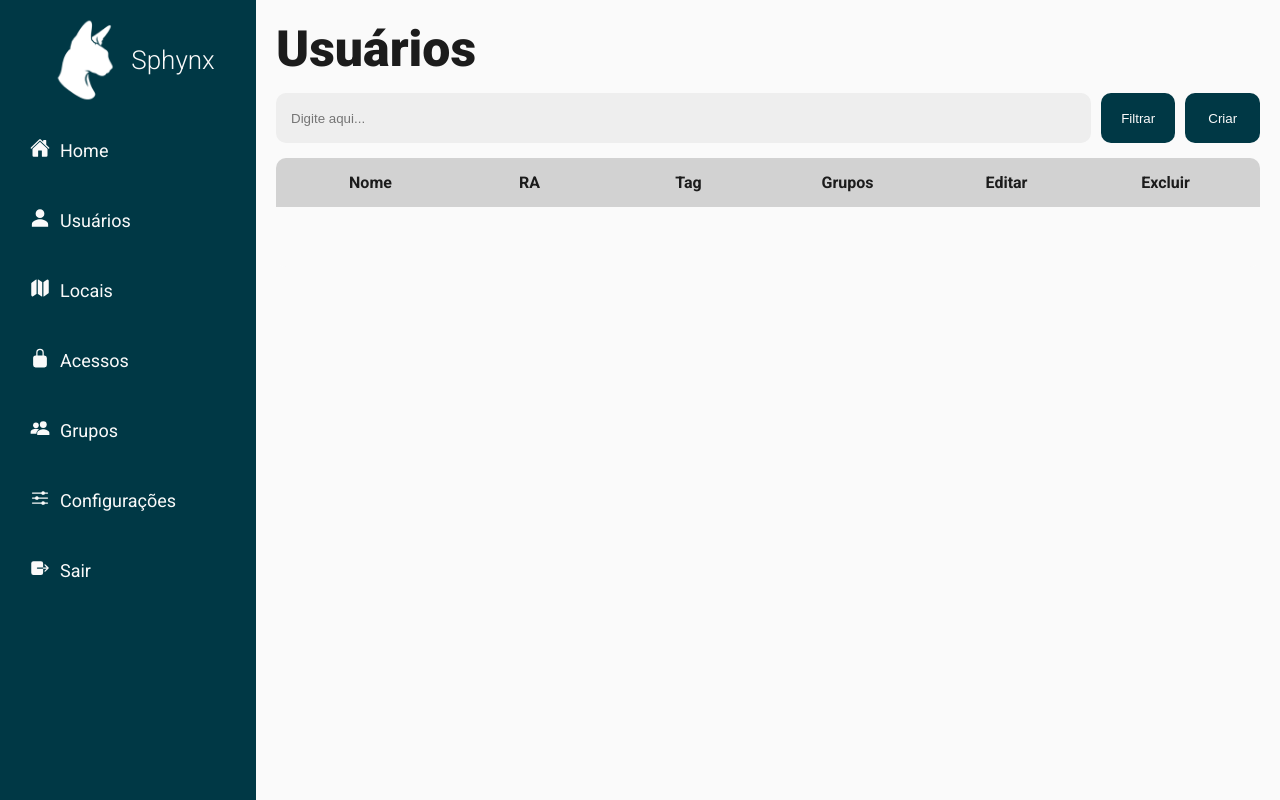
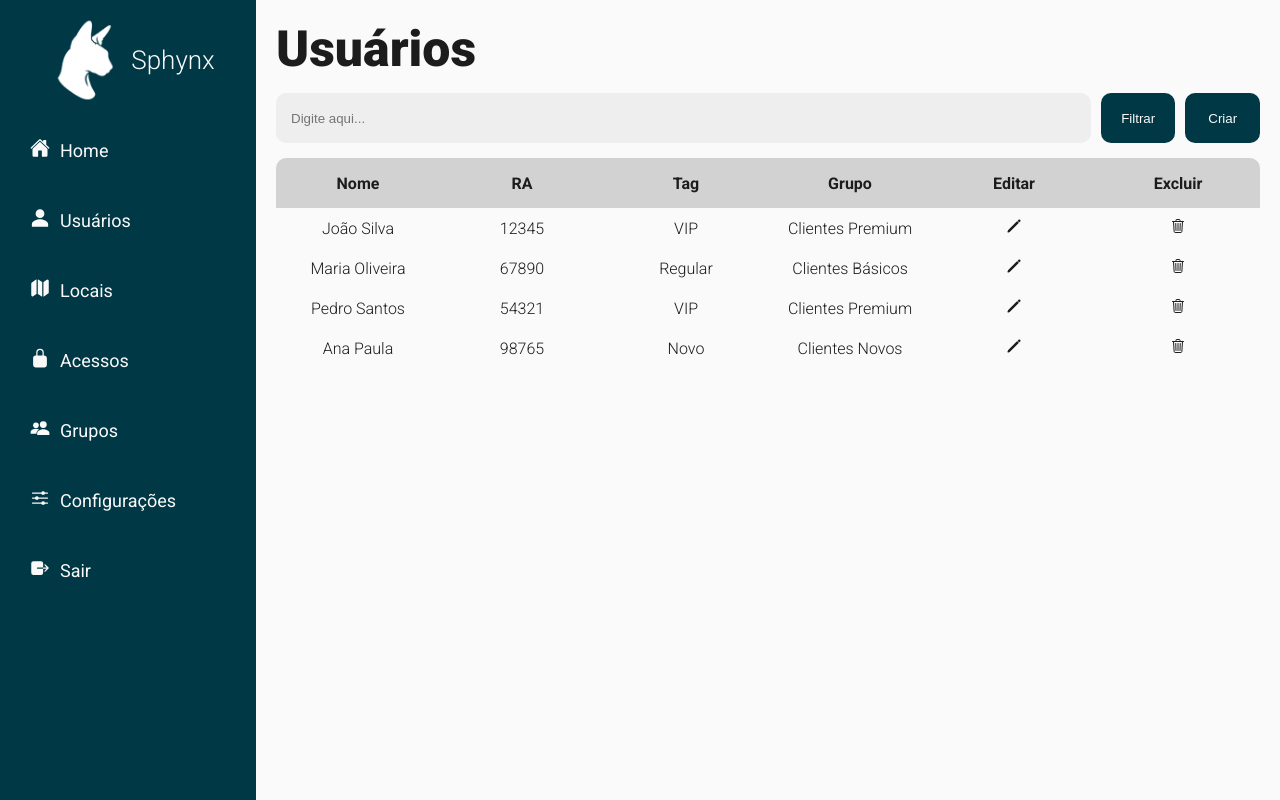
Before and after one commit to Cliyo/Sphynx-Website, a React (Create React App) app: page /customers in a window 1280 px wide. Built offline with nearby package versions, Linux system fonts and the light colour scheme; a web font is replaced by a local one.

Commit message:
feat: add customer dto and adjust table body

```diff
--- a/src/components/Table/index.tsx
+++ b/src/components/Table/index.tsx
@@ -1,3 +1,4 @@
+import { Icon } from "components/Icon";
 import { Body, BodyItem, BodyLine, Container, Header, HeaderItem } from "./styles";
 import { TableProps } from "./types";
 
@@ -12,13 +13,18 @@ export const Table = (props: TableProps) => {
                 }
             </Header>
             <Body>
-                <BodyLine>
                     {
-                        props.content.map((line) => (
-                            <BodyItem> {line} </BodyItem>
+                        props.content.map((customer) => (
+                            <BodyLine>
+                                <BodyItem> {customer.name} </BodyItem>
+                                <BodyItem> {customer.ra} </BodyItem>
+                                <BodyItem> {customer.tag} </BodyItem>
+                                <BodyItem> {customer.grupo} </BodyItem>
+                                <BodyItem> <Icon color="NEUTRAL_900" size="16" name="IoPencil" /> </BodyItem>
+                                <BodyItem> <Icon color="NEUTRAL_900" size="16" name="IoTrashOutline" /> </BodyItem>
+                            </BodyLine>
                         ))
                     }
-                </BodyLine>
             </Body>
         </Container>
     )
--- a/src/components/Table/styles.ts
+++ b/src/components/Table/styles.ts
@@ -13,14 +13,13 @@ export const Header = styled.div`
     display: flex;
 
     flex: 1;
+    min-height: 50px;
 
     justify-content: space-between;
 
     border-radius: 10px 10px 0 0;
 
     background-color: ${({theme}) => theme.COLORS.NEUTRAL_300};
-
-    padding: 15px;
 `
 
 export const HeaderItem = styled.div`
@@ -40,26 +39,22 @@ export const HeaderItem = styled.div`
 
 export const Body = styled.div`
     display: flex;
+    flex-direction: column;
 
     flex: 1;
-
-    justify-content: space-between;
 
     border-radius: 0 0 10px 10px;
 
     background-color: ${({theme}) => theme.COLORS.NEUTRAL_0};
-
-    padding: 15px;
 `
 
 export const BodyLine = styled.div`
     display: flex;
 
     flex: 1;
+    min-height: 40px;
 
     justify-content: space-between;
-
-    padding: 15px;
 `
 
 export const BodyItem = styled.div`
--- a/src/components/Table/types.ts
+++ b/src/components/Table/types.ts
@@ -1,4 +1,6 @@
+import { CustomerTableData } from "dtos/CustomerDTO"
+
 export type TableProps = {
     headers: string[]
-    content: any[][]
+    content: CustomerTableData[]
 }
--- a/src/constants/table.ts
+++ b/src/constants/table.ts
@@ -2,7 +2,7 @@ export const customersTableHeaders = [
     "Nome",
     "RA",
     "Tag",
-    "Grupos",
+    "Grupo",
     "Editar",
     "Excluir"
 ]
--- /dev/null
+++ b/src/dtos/CustomerDTO.ts
@@ -0,0 +1,6 @@
+export type CustomerTableData = {
+    name: string
+    ra: string
+    tag: string
+    grupo: string
+}
--- a/src/pages/Customers/index.tsx
+++ b/src/pages/Customers/index.tsx
@@ -3,8 +3,37 @@ import { Container, InputsContainer, Title } from "./styles"
 import { Button } from "components/Button"
 import { Table } from "components/Table"
 import { customersTableHeaders } from "constants/table"
+import { CustomerTableData } from "dtos/CustomerDTO"
 
 export const Customers = () => {
+
+    const customerTableData: CustomerTableData[] = [
+        {
+          name: "João Silva",
+          ra: "12345",
+          tag: "VIP",
+          grupo: "Clientes Premium",
+        },
+        {
+          name: "Maria Oliveira",
+          ra: "67890",
+          tag: "Regular",
+          grupo: "Clientes Básicos",
+        },
+        {
+          name: "Pedro Santos",
+          ra: "54321",
+          tag: "VIP",
+          grupo: "Clientes Premium",
+        },
+        {
+          name: "Ana Paula",
+          ra: "98765",
+          tag: "Novo",
+          grupo: "Clientes Novos",
+        },
+      ];
+
     return (
         <Container>
             <Title> Usuários </Title>
@@ -13,7 +42,7 @@ export const Customers = () => {
                 <Button text="Filtrar" width={90} />
                 <Button text="Criar" width={90} />
             </InputsContainer>
-            <Table headers={customersTableHeaders} content={[[]]}/>
+            <Table headers={customersTableHeaders} content={customerTableData}/>
         </Container>
     )
 }
```
